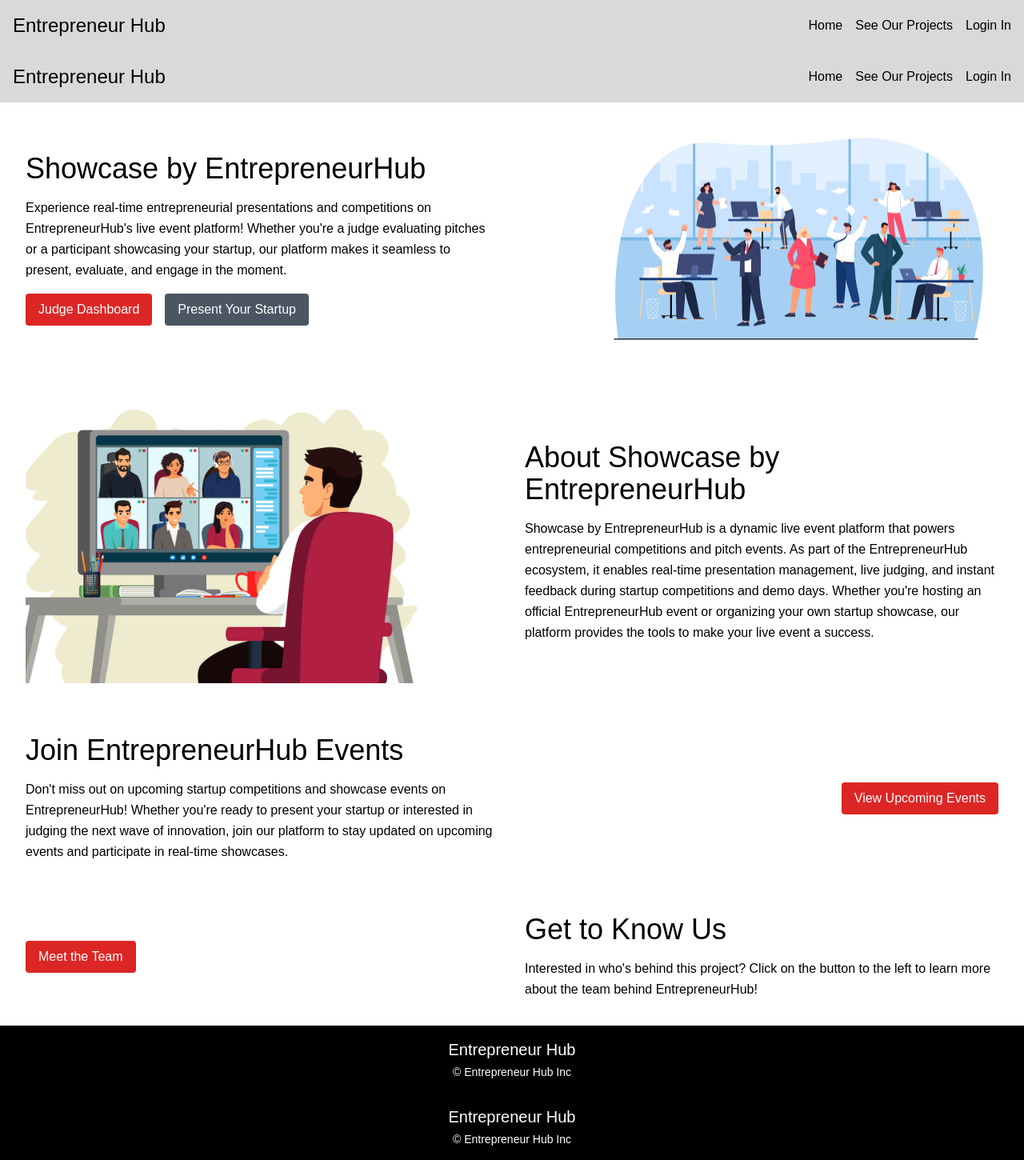
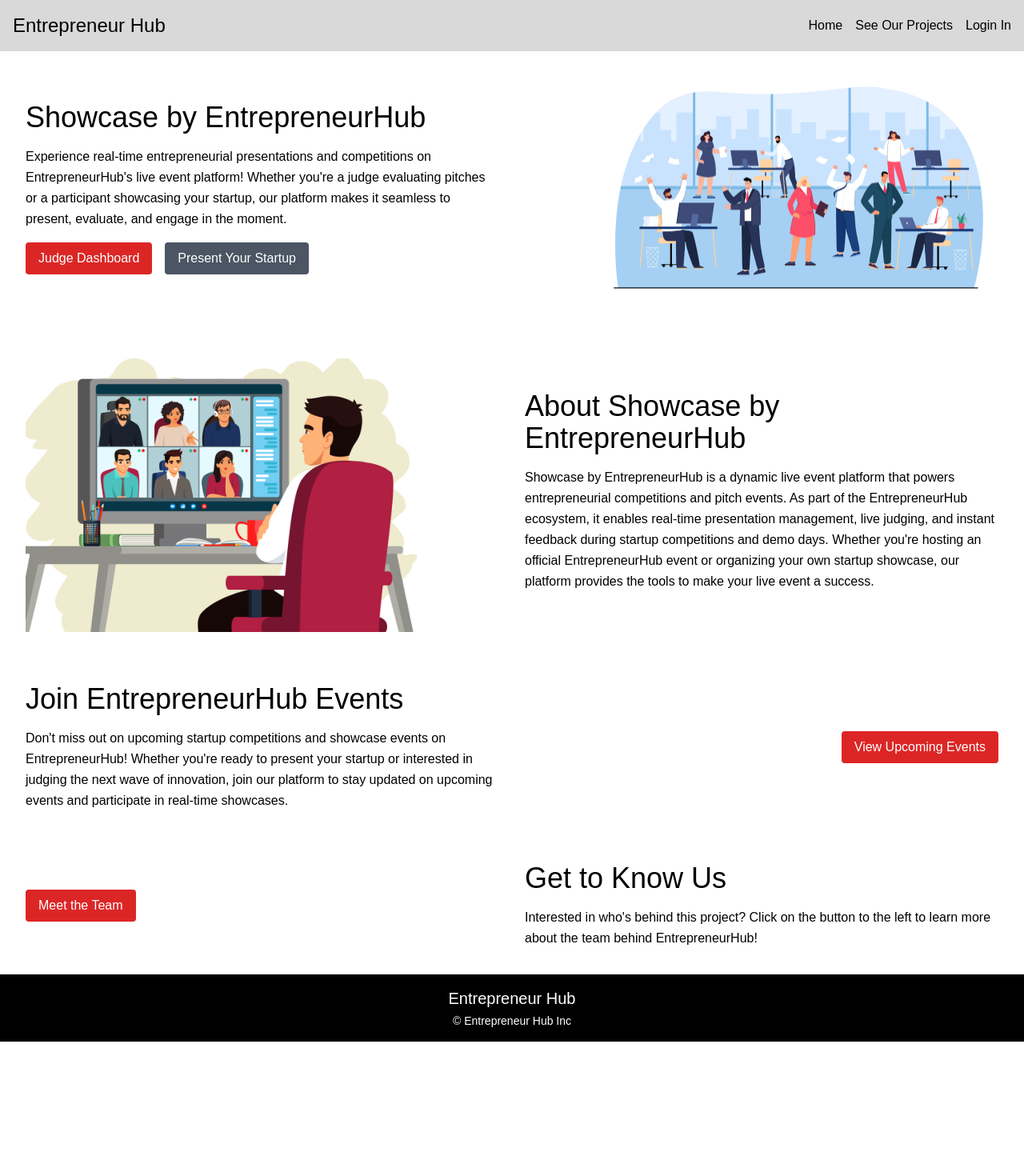
Before and after one commit to EntrepreneurHub/showcase-by-ehub, a Next.js app: page /showcase in a window 1280 px wide. Shown: the whole page at 80% size. After the commit the page ends 1302 px from the top, so only its background shows below. Built offline with nearby package versions, Linux system fonts and the light colour scheme.

Commit message:
Removed duplicate navbar/footer components

```diff
--- a/src/app/(routes)/showcase/page.tsx
+++ b/src/app/(routes)/showcase/page.tsx
@@ -1,6 +1,4 @@
 import React from 'react';
-import Navbar from '@/components/shared/layout/navbar';
-import Footer from '@/components/shared/layout/footer';
 import HeroSection from '@/components/showcase/sections/hero-section';
 import AboutSection from '@/components/showcase/sections/about-section';
 import CTASection from '@/components/showcase/sections/cta-section';
@@ -10,12 +8,10 @@ import TeamSection from '@/components/showcase/sections/team-section';
 export default function ShowcasePage() {
   return (
     <main className="min-h-screen bg-white">
-      <Navbar />
       <HeroSection />
       <AboutSection />
       <CTASection />
       <TeamSection />
-      <Footer />
     </main>
   );
 }
--- a/src/app/(routes)/showcase/project-directory/page.tsx
+++ b/src/app/(routes)/showcase/project-directory/page.tsx
@@ -1,6 +1,4 @@
 import React from 'react';
-import Navbar from '@/components/shared/layout/navbar';
-import Footer from '@/components/shared/layout/footer';
 import ProjectsHeader from '@/components/showcase/projects/projects-header';
 import ContentBox from '@/components/showcase/projects/content-box';
 import ProjectBox from '@/components/showcase/projects/project-box';
@@ -18,7 +16,6 @@ export default function ProjectDirectoryPage() {
 
   return (
     <div className="min-h-screen bg-white">
-      <Navbar />
       <ProjectsHeader />
       <div className="container mx-auto px-4 py-8">
         <ContentBox
@@ -31,7 +28,6 @@ export default function ProjectDirectoryPage() {
           ))}
         </div>
       </div>
-      <Footer />
     </div>
   );
 }
--- a/src/app/(routes)/team/page.tsx
+++ b/src/app/(routes)/team/page.tsx
@@ -1,14 +1,11 @@
 import React from 'react';
 import Link from 'next/link';
-import Navbar from '@/components/shared/layout/navbar';
-import Footer from '@/components/shared/layout/footer';
 import TeamTitle from '@/components/team/title';
 import TeamMembers from '@/components/team/members';
 
 const TeamPage = () => {
   return (
     <div className="min-h-screen flex flex-col">
-      <Navbar />
       <main className="flex-grow container mx-auto px-4 py-8">
         <Link
           href="/"
@@ -19,7 +16,6 @@ const TeamPage = () => {
         <TeamTitle />
         <TeamMembers />
       </main>
-      <Footer />
     </div>
   );
 };
```
